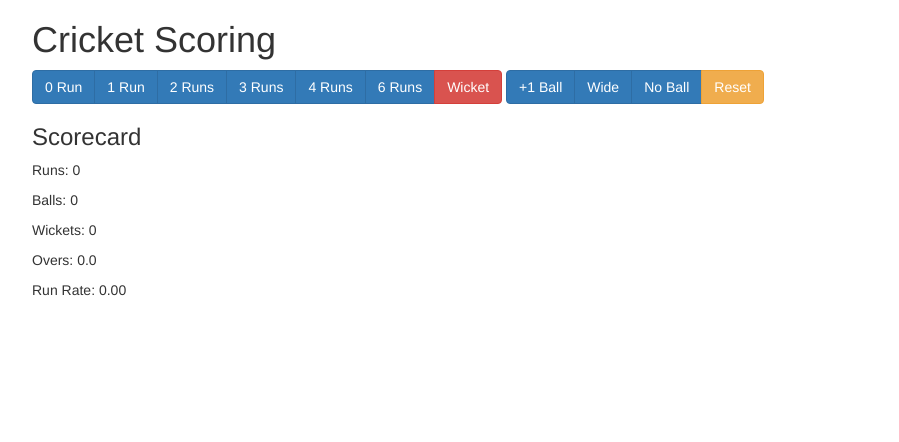
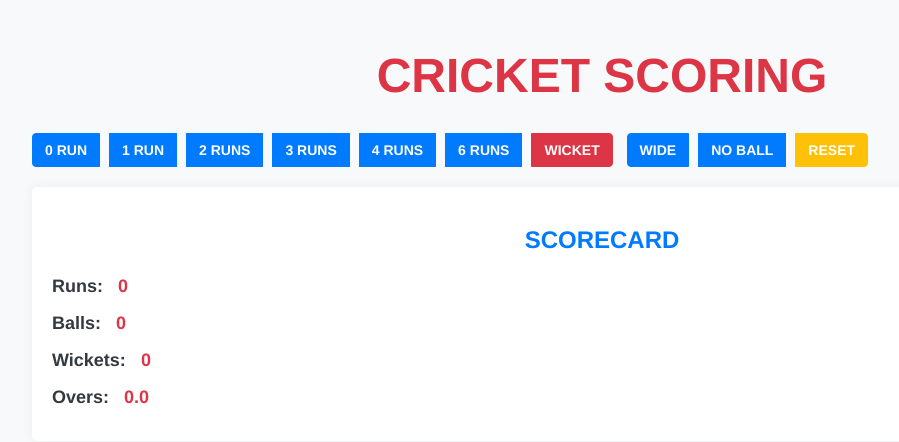
Before and after one commit to ashah20795/cricket_scoring.github.io, a plain HTML site: page index.html in a window 1280 px wide. Shown: the whole page, without its empty margins (38-937 px from the left). Drawn offline with nearby package versions, Linux system fonts and the light colour scheme.

Commit message:
added CSS

```diff
--- a/index.html
+++ b/index.html
@@ -4,6 +4,72 @@
 	<title>Cricket Scoring</title>
 	<!-- Include Bootstrap CSS -->
 	<link rel="stylesheet" href="https://maxcdn.bootstrapcdn.com/bootstrap/3.3.7/css/bootstrap.min.css">
+    	<style>
+		body {
+			background-color: #f8f9fa;
+		}
+		.container {
+			margin-top: 30px;
+		}
+		h1 {
+			font-size: 48px;
+			font-weight: bold;
+			margin-bottom: 30px;
+			color: #dc3545;
+			text-align: center;
+			text-transform: uppercase;
+		}
+		.btn-group {
+			margin-bottom: 20px;
+		}
+		.btn-primary {
+			background-color: #007bff;
+			border-color: #007bff;
+			font-weight: bold;
+			text-transform: uppercase;
+			margin-right: 10px;
+		}
+		.btn-danger {
+			background-color: #dc3545;
+			border-color: #dc3545;
+			font-weight: bold;
+			text-transform: uppercase;
+			margin-right: 10px;
+		}
+		.btn-warning {
+			background-color: #ffc107;
+			border-color: #ffc107;
+			font-weight: bold;
+			text-transform: uppercase;
+			margin-right: 10px;
+		}
+		.scorecard {
+			background-color: #ffffff;
+			border-radius: 5px;
+			padding: 20px;
+			box-shadow: 0px 0px 10px #e9ecef;
+		}
+		h3 {
+			font-size: 24px;
+			font-weight: bold;
+			margin-bottom: 20px;
+			color: #007bff;
+			text-align: center;
+			text-transform: uppercase;
+		}
+		p {
+			font-size: 18px;
+			font-weight: bold;
+			margin-bottom: 10px;
+			color: #343a40;
+			line-height: 1.5;
+		}
+		span {
+			font-size: 18px;
+			color: #dc3545;
+			margin-left: 10px;
+		}
+	</style>
 </head>
 <body>
 	<div class="container">
@@ -18,7 +84,6 @@
 			<button type="button" class="btn btn-danger" onclick="addWicket()">Wicket</button>
 		</div>
 		<div class="btn-group" role="group">
-			<button type="button" class="btn btn-primary" onclick="addBalls(1)">+1 Ball</button>
             <button type="button" class="btn btn-primary" onclick="addRuns(1, 'wide')">Wide</button>
             <button type="button" class="btn btn-primary" onclick="addRuns(1, 'noball')">No Ball</button>
 			<button type="button" class="btn btn-warning" onclick="resetScore()">Reset</button>
@@ -32,7 +97,6 @@
 			<p>Balls: <span id="ball-count">0</span></p>
 			<p>Wickets: <span id="wicket-count">0</span></p>
 			<p>Overs: <span id="over-count">0.0</span></p>
-			<p>Run Rate: <span id="run-rate">0.00</span></p>
 		</div>
 	</div>
 
```
